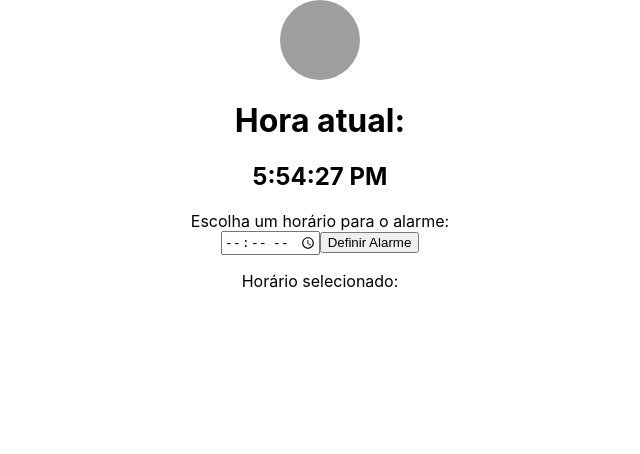
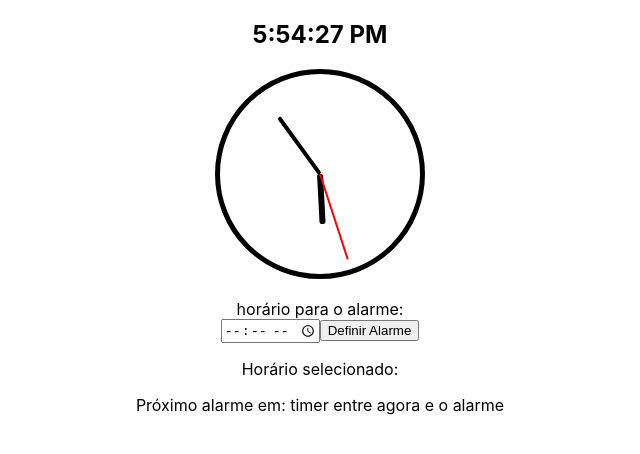
Before and after one commit to wandebergson/Alarme, a React (Create React App) app: page / in a window 1280 px wide. Shown: the top 454 px of the page, without its empty margins (320-960 px from the left). Built offline with nearby package versions, Linux system fonts and the light colour scheme; grey boxes are pictures that could not be loaded.

Commit message:
analog created

```diff
--- a/src/App.tsx
+++ b/src/App.tsx
@@ -2,11 +2,14 @@ import React from 'react';
 import logo from './logo.svg';
 import './App.css';
 import alarm from './alarm';
+import AnalogClock from './analog';
+import Clock from './clock';
 
 function App() {
   return (
     <div className="App">
-     {alarm()}
+
+    {Clock()}
 
     </div>
   );
--- a/src/alarm.css
+++ b/src/alarm.css
@@ -1,9 +1,19 @@
-.logo{
+body{
+
+
+}
+
+.alarmBody{
+    padding-top: 2em;
     margin:auto;
-    width: 80px;
-    height: 80px;
-    border-radius: 40px;
+    text-align: center;
+    background-color: rgb(170, 138, 96);
+    border-radius: 30%;
+    width: 18em;
+    height: 18em;
+}
 
-    background-image: url('/home/wandebergson/Documentos/projeto alarme React/alarme/public/logoRelogio.png');
-    background-size: cover;
+.confgAlarm {
+    background-color: rgb(182, 175, 167);
+    border-radius: 30em;
 }
--- a/src/alarm.tsx
+++ b/src/alarm.tsx
@@ -10,8 +10,8 @@ import Clock from "./clock";
 
 function alarm(){
     return(
- <div className="alarm">
-    <div className="logo"></div>
+ <div className="alarmBody">
+
 
     {Clock()}
     {UnitAlarm()}
--- /dev/null
+++ b/src/analog.tsx
@@ -0,0 +1,79 @@
+import React, { useState, useEffect } from "react";
+
+function AnalogClock() {
+    const [currentTime, setCurrentTime] = useState<Date>(new Date());
+
+    useEffect(() => {
+        const updateClock = () => {
+            setCurrentTime(new Date());
+        };
+
+        const timer = setInterval(updateClock, 1000);
+
+        return () => clearInterval(timer);
+    }, []);
+
+    const hours = currentTime.getHours() % 12;
+    const minutes = currentTime.getMinutes();
+    const seconds = currentTime.getSeconds();
+
+    const hoursDegrees = hours * 30 + minutes / 2;
+    const minutesDegrees = minutes * 6;
+    const secondsDegrees = seconds * 6;
+
+    const handStyle: React.CSSProperties = {
+        position: "absolute",
+        left: "50%",
+        top: "50%",
+        transformOrigin: "50% 100%", // Rotates around the center base of the hand
+        backgroundColor: "black",
+        borderRadius: "2px", // Round the edges of the hands
+    };
+
+    const clockStyle: React.CSSProperties = {
+        position: "relative",
+        width: "200px",
+        height: "200px",
+        border: "5px solid black",
+        borderRadius: "50%",
+        margin: "20px auto",
+        display: "flex",
+        justifyContent: "center",
+        alignItems: "center",
+    };
+
+    return (
+        <div className="clock" style={clockStyle}>
+            <div
+                className="hour"
+                style={{
+                    ...handStyle,
+                    width: "6px",
+                    height: "50px",
+                    transform: `translate(-50%, -100%) rotate(${hoursDegrees}deg)`,
+                }}
+            />
+            <div
+                className="minute"
+                style={{
+                    ...handStyle,
+                    width: "4px",
+                    height: "70px",
+                    transform: `translate(-50%, -100%) rotate(${minutesDegrees}deg)`,
+                }}
+            />
+            <div
+                className="second"
+                style={{
+                    ...handStyle,
+                    width: "2px",
+                    height: "90px",
+                    backgroundColor: "red",
+                    transform: `translate(-50%, -100%) rotate(${secondsDegrees}deg)`,
+                }}
+            />
+        </div>
+    );
+}
+
+export default AnalogClock;
--- a/src/clock.tsx
+++ b/src/clock.tsx
@@ -1,4 +1,6 @@
 import React, { useState, useEffect } from 'react';
+import AnalogClock from './analog';
+import UnitAlarm from './unitAlarm';
 
 const Clock = () => {
   const [time, setTime] = useState(new Date());
@@ -15,9 +17,10 @@ const Clock = () => {
 
   return (
     <div>
-      <h1>Hora atual:</h1>
+
       <h2>{formattedTime}</h2>
-
+      {AnalogClock()}
+      {UnitAlarm()}
     </div>
   );
 };
--- a/src/unitAlarm.tsx
+++ b/src/unitAlarm.tsx
@@ -1,9 +1,10 @@
 import React, { useState } from 'react';
+import { useEffect } from 'react';
 
 function UnitAlarm() {
     const [selectedTime, setSelectedTime] = useState('');
 
-    const handleTimeChange = (event: any) => {
+    const handleTimeChange = (event: any) => { //não sei como tipar isso
         setSelectedTime(event.target.value);
     };
 
@@ -32,13 +33,22 @@ function UnitAlarm() {
         setTimeout(() => {
             alert(`O alarme está tocando! Horário escolhido foi: ${selectedTime}`);
         }, timeDifference);
+
+
     };
 
+
+
+
     return (
-        <div>
-            <label htmlFor="meeting-time">Escolha um horário para o alarme:</label>
+        <div className='confgAlarm'>
+
+
+
+            <label  htmlFor="meeting-time">horário para o alarme:</label>
             <br />
             <input
+
                 type="time"
                 id="meeting-time"
                 value={selectedTime}
@@ -46,6 +56,7 @@ function UnitAlarm() {
             />
             <button onClick={handleButtonClick}>Definir Alarme</button>
             <p>Horário selecionado: {selectedTime}</p>
+            <p>Próximo alarme em: {"timer entre agora e o alarme"}</p>
         </div>
     );
 }
```
